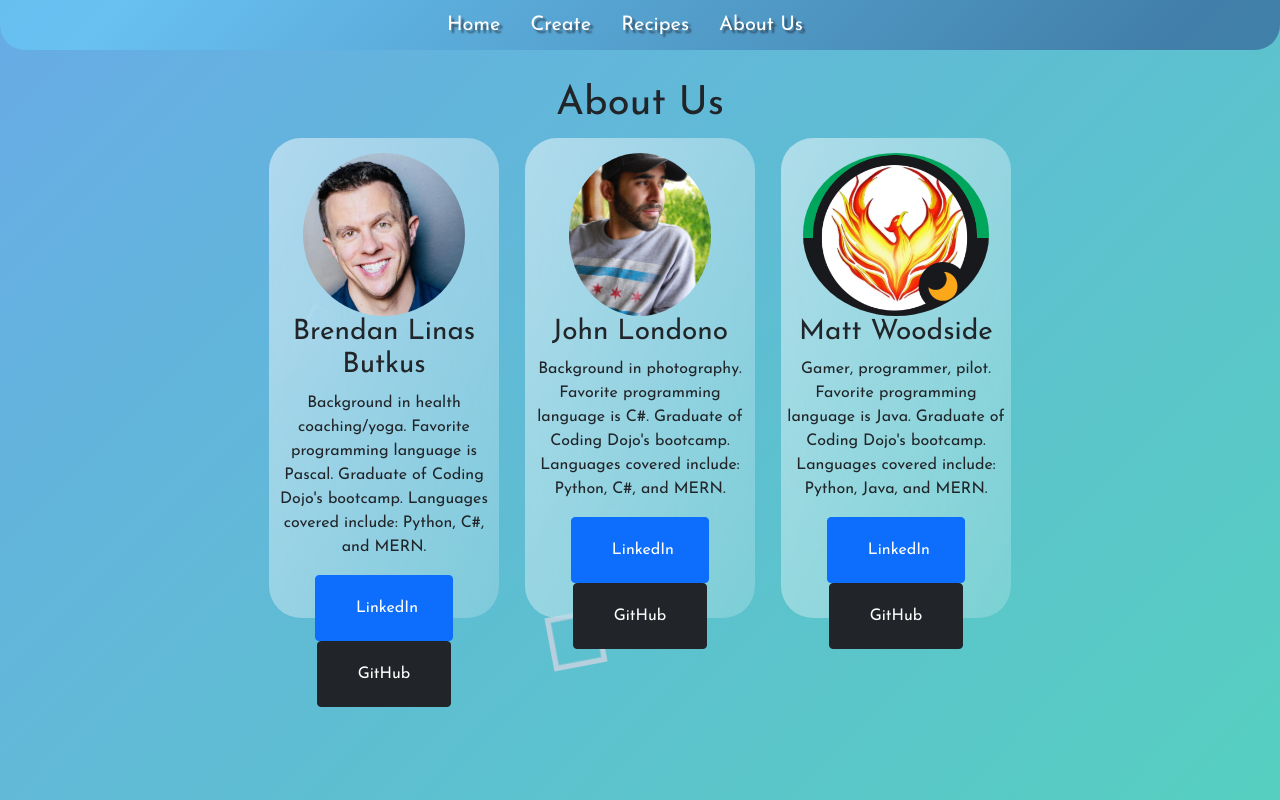
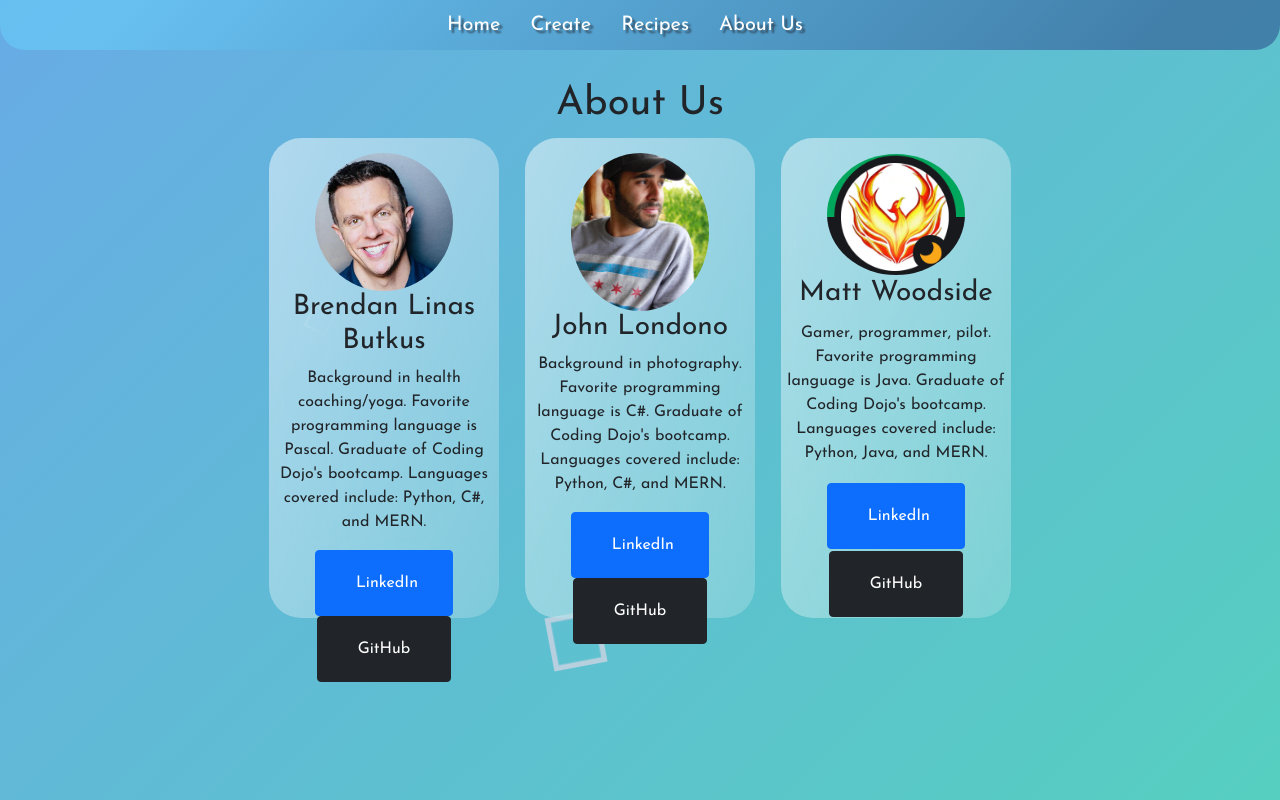
Before and after one commit to bmwoodside/Vegan-Recipes-Project, a React (Create React App) app in the folder client/: page /aboutus in a window 1280 px wide. Built offline with nearby package versions, Linux system fonts and the light colour scheme.

Commit message:
Update App.css

```diff
--- a/client/src/App.css
+++ b/client/src/App.css
@@ -448,8 +448,8 @@ width: 50%;
 }
 
 .personContainer > img{
-  height: 35%;
-  /* width: 35%; */
+  max-height: 35%;
+  width: 60%;
   border-radius: 50%;
   margin: 0 auto;
 }
```
